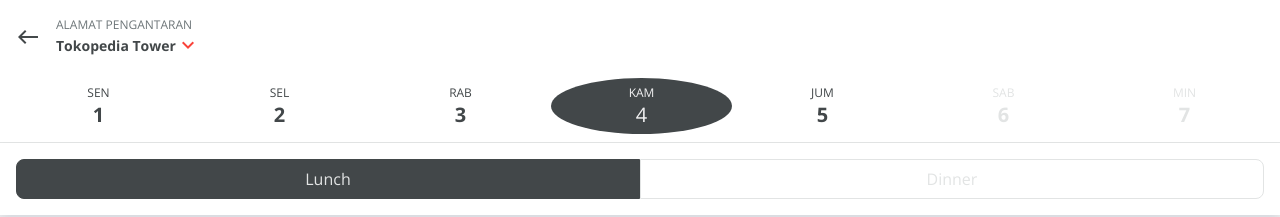
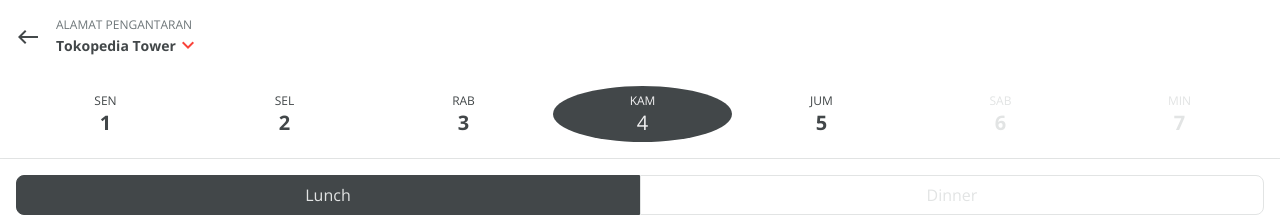
Before and after one commit to fahliro/767e0ba823bfe9b568823f16a056903bc93c46fc, a React (Create React App) app: page / in a window 1280 px wide. Shown: the top 217 px of the page. Built offline with nearby package versions, Linux system fonts and the light colour scheme.

Commit message:
CSS adjustment

```diff
--- a/src/components/Calendar/Calendar.js
+++ b/src/components/Calendar/Calendar.js
@@ -8,7 +8,7 @@ const Content = styled.div`
   position: fixed;
   width: 100%;
   margin-top: 70px;
-  padding: ${theme.spacing.sm};
+  padding: ${theme.spacing.md};
   background: ${theme.colors.white};
   border-bottom: 1px solid ${theme.colors.iron};
 `;
--- a/src/components/Tab/Tab.js
+++ b/src/components/Tab/Tab.js
@@ -9,7 +9,7 @@ const Content = styled.div`
   padding: ${theme.spacing.md};
   position: fixed;
   width: 100%;
-  top: 143px;
+  top: 159px;
   opacity: ${(props) => (props.visible ? 1 : 0)};
   z-index: ${(props) => (props.visible ? 0 : -1)};
   transition: opacity 0.3s;
```
